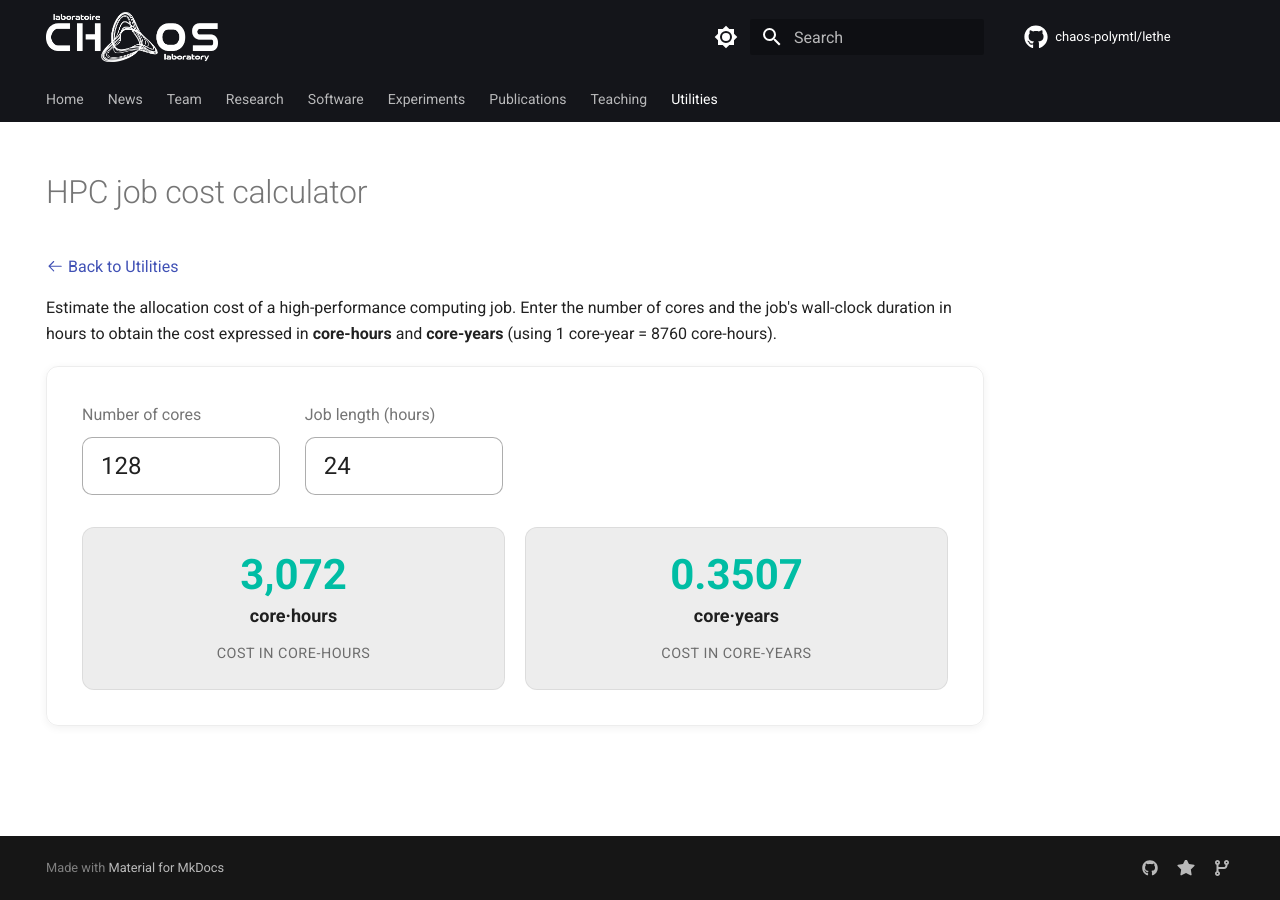
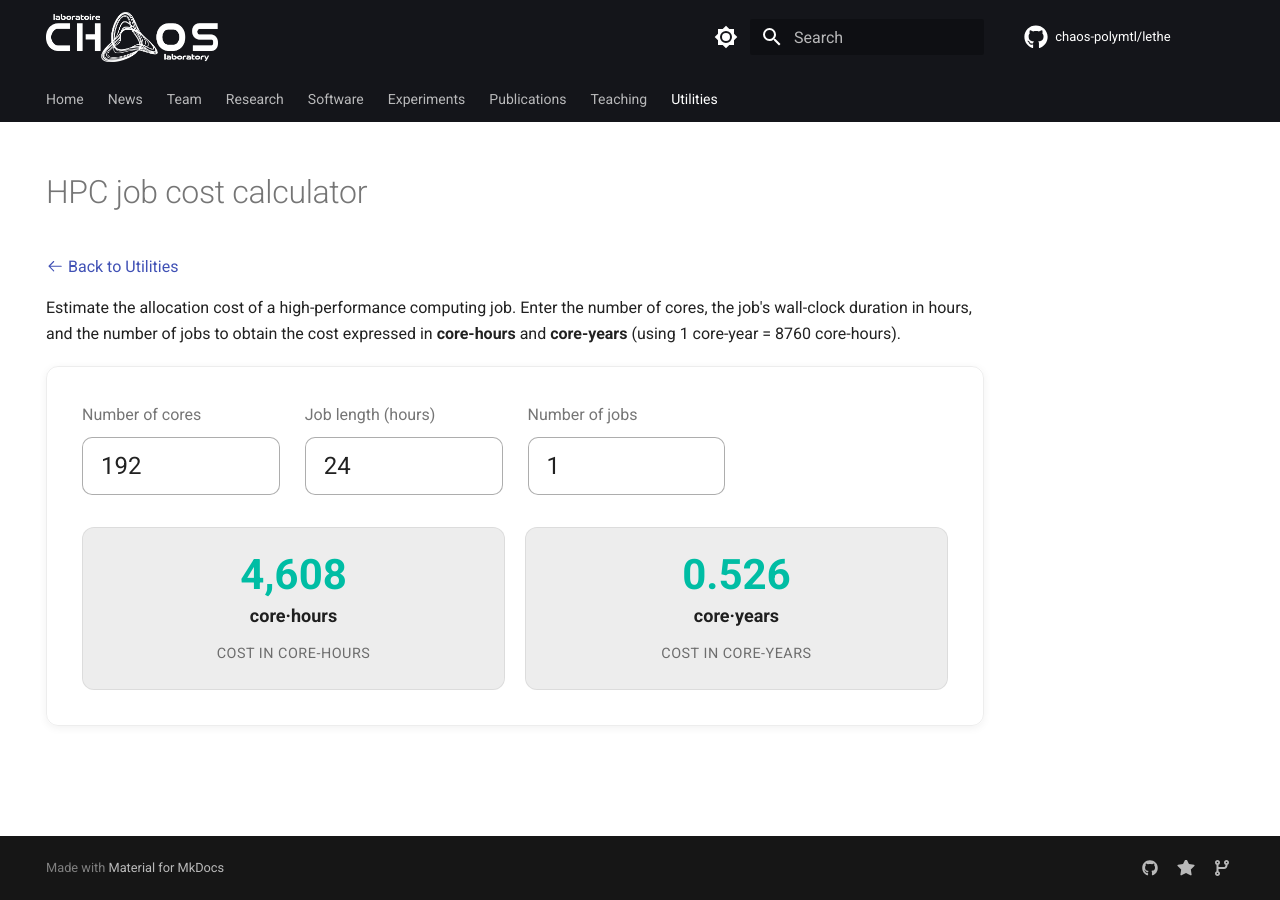
Before and after one commit to chaos-polymtl/chaos-lab, an MkDocs documentation site: the page built from docs/utilities/hpc-cost.md, in a window 1280 px wide. Built offline with MkDocs 1.6.1 and Material for MkDocs 9.7.7, drawn with Linux system fonts in a browser that asks for light colours; a script that is not in the unit is left out; comment, search, counter and statistics services are not loaded.

Commit message:
Add number of job field to the calculator

```diff
--- a/docs/js/hpc-cost-calculator.js
+++ b/docs/js/hpc-cost-calculator.js
@@ -26,6 +26,7 @@
       inputs: {
         cores: document.getElementById("hpc-cores"),
         hours: document.getElementById("hpc-hours"),
+        jobs: document.getElementById("hpc-jobs"),
       },
       outputs: {
         coreHours: document.getElementById("hpc-core-hours"),
@@ -52,14 +53,15 @@
 
     const cores = parseFloat(el.inputs.cores.value);
     const hours = parseFloat(el.inputs.hours.value);
+    const jobs = parseFloat(el.inputs.jobs.value);
 
-    if (!(cores > 0) || !(hours > 0)) {
+    if (!(cores > 0) || !(hours > 0) || !(jobs > 0)) {
       el.outputs.coreHours.textContent = "invalid input";
       el.outputs.coreYears.textContent = "-";
       return;
     }
 
-    const coreHours = cores * hours;
+    const coreHours = cores * hours * jobs;
     const coreYears = coreHours / HOURS_PER_YEAR;
 
     el.outputs.coreHours.textContent = formatNumber(coreHours);
--- a/docs/utilities/hpc-cost.md
+++ b/docs/utilities/hpc-cost.md
@@ -7,18 +7,23 @@ hide:
 
 [:octicons-arrow-left-24: Back to Utilities](index.md)
 
-Estimate the allocation cost of a high-performance computing job. Enter the number of cores and the job's wall-clock duration in hours to obtain the cost expressed in **core-hours** and **core-years** (using 1 core-year = 8760 core-hours).
+Estimate the allocation cost of a high-performance computing job. Enter the number of cores, the job's wall-clock duration in hours, and the number of jobs to obtain the cost expressed in **core-hours** and **core-years** (using 1 core-year = 8760 core-hours).
 
 <div id="hpc-cost-tool" class="tool-card stat-tool">
   <form id="hpc-form" class="calc-form">
     <div class="calc-field">
       <label for="hpc-cores">Number of cores</label>
-      <input type="number" id="hpc-cores" value="128" step="1" min="1" inputmode="numeric">
+      <input type="number" id="hpc-cores" value="192" step="1" min="1" inputmode="numeric">
     </div>
 
     <div class="calc-field">
       <label for="hpc-hours">Job length (hours)</label>
       <input type="number" id="hpc-hours" value="24" step="0.5" min="0" inputmode="decimal">
+    </div>
+
+    <div class="calc-field">
+      <label for="hpc-jobs">Number of jobs</label>
+      <input type="number" id="hpc-jobs" value="1" step="1" min="1" inputmode="numeric">
     </div>
   </form>
 
```
